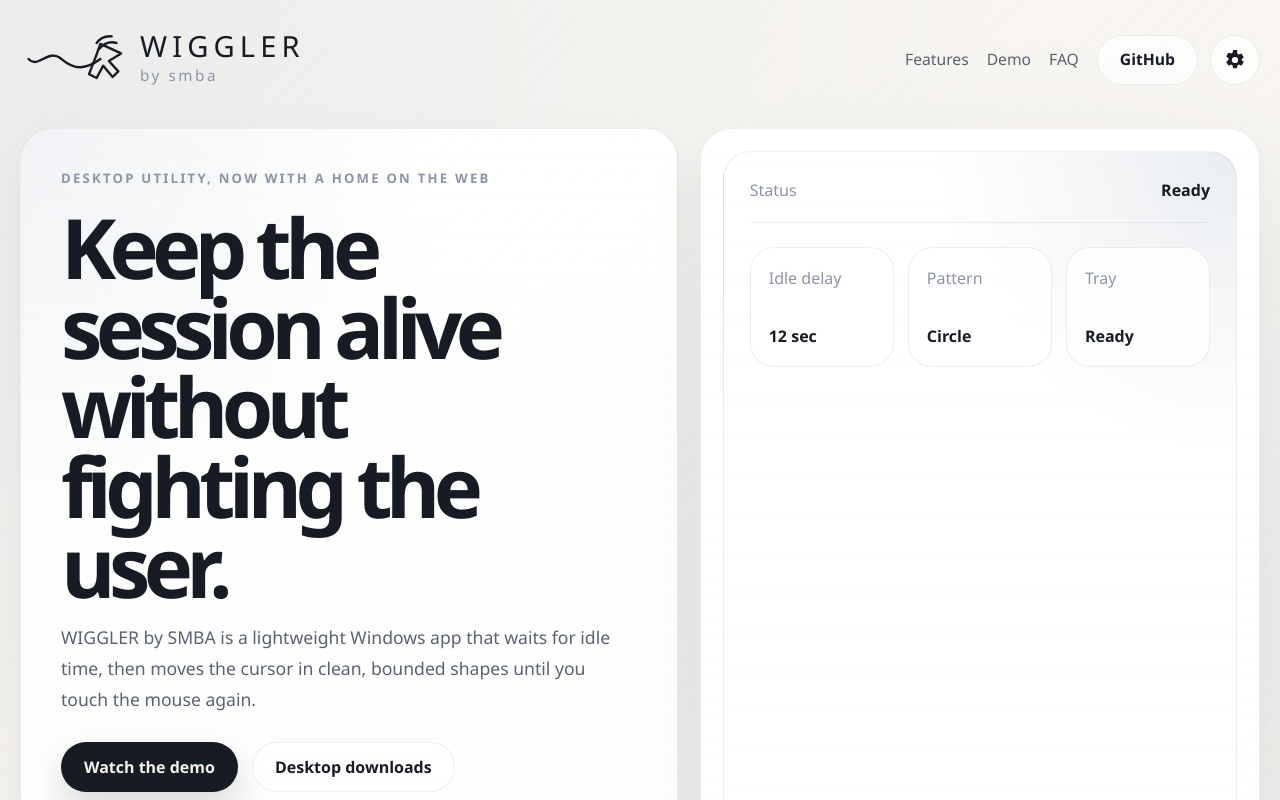
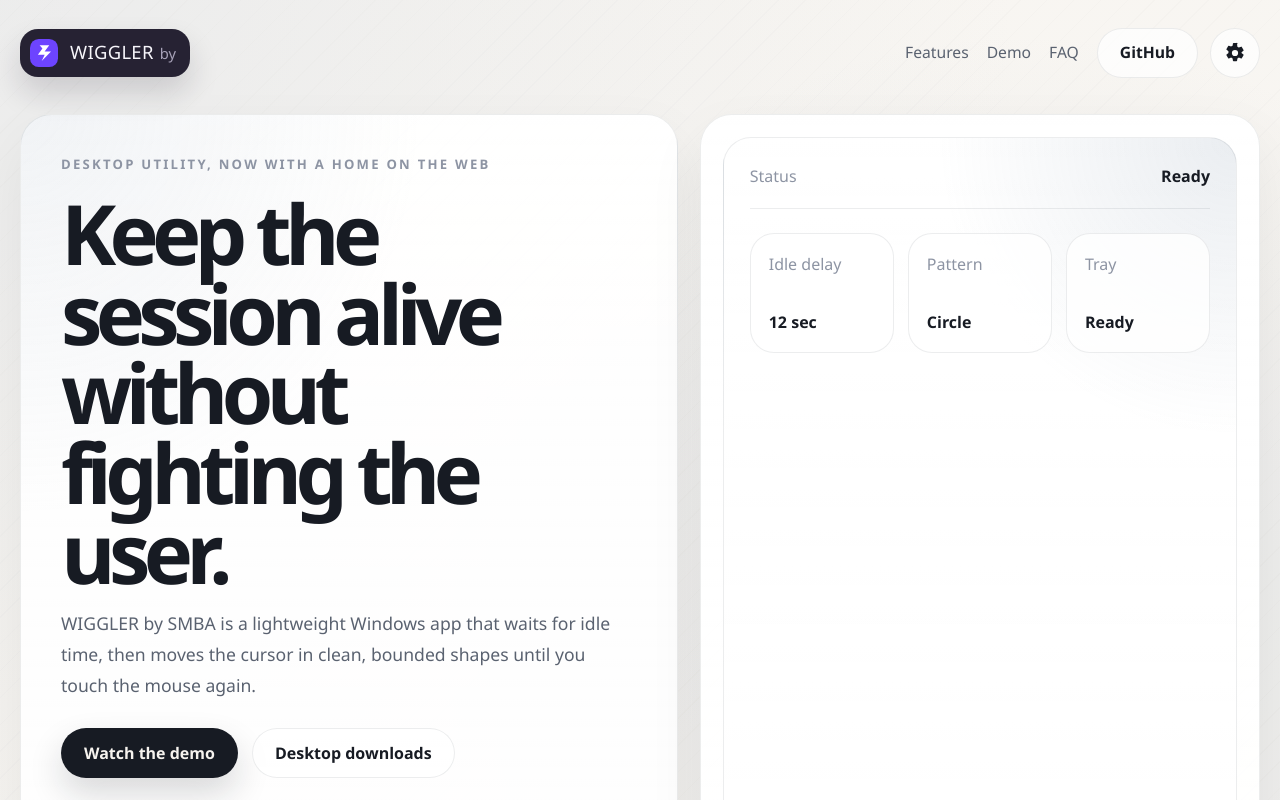
Before and after one commit to smba11/Wiggler, a React (Vite) app in the folder website/: page / in a window 1280 px wide. Shown: the top 800 px of the page. Built offline with nearby package versions, Linux system fonts and the light colour scheme.

Commit message:
Align website brand lockup

```diff
--- a/website/src/App.css
+++ b/website/src/App.css
@@ -16,27 +16,36 @@
 .brand-lockup {
   display: flex;
   align-items: center;
+  padding: 10px 14px 10px 10px;
+  border-radius: 18px;
+  background: #262233;
+  box-shadow: 0 16px 30px rgba(30, 24, 42, 0.16);
 }
 
 .brand-stack {
   display: flex;
   align-items: center;
-  gap: 16px;
+  gap: 12px;
 }
 
 .brand-mark {
-  width: 104px;
-  height: 64px;
+  width: 28px;
+  height: 28px;
+  flex: 0 0 auto;
 }
 
 .brand-mark svg {
   width: 100%;
   height: 100%;
-  fill: none;
-  stroke: var(--ink);
-  stroke-linecap: round;
-  stroke-linejoin: round;
-  stroke-width: 5;
+  display: block;
+}
+
+.brand-mark rect {
+  fill: #6d44ff;
+}
+
+.brand-mark path {
+  fill: #ffffff;
 }
 
 .wordmark,
@@ -48,24 +57,23 @@
 
 .wordmark-wrap {
   display: flex;
-  flex-direction: column;
-  align-items: flex-start;
-  gap: 0.2rem;
+  align-items: baseline;
+  gap: 6px;
 }
 
 .wordmark {
   font-family: var(--font-display);
-  font-size: 1.82rem;
-  line-height: 0.96;
-  letter-spacing: 0.32rem;
-  color: var(--ink);
+  font-size: 1.15rem;
+  line-height: 1;
+  letter-spacing: 0.02rem;
+  color: #f7f6fb;
 }
 
 .submark {
-  font-size: 0.95rem;
-  letter-spacing: 0.16rem;
+  font-size: 0.92rem;
+  letter-spacing: 0.01rem;
   text-transform: lowercase;
-  color: var(--muted);
+  color: #a7a2b8;
 }
 
 .topnav {
@@ -655,12 +663,11 @@
   }
 
   .brand-stack {
-    align-items: flex-start;
+    align-items: center;
   }
 
   .wordmark {
-    font-size: 1.48rem;
-    letter-spacing: 0.22rem;
+    font-size: 1.02rem;
   }
 
   .hero-copy,
--- a/website/src/App.jsx
+++ b/website/src/App.jsx
@@ -1546,16 +1546,14 @@
         <div className="brand-lockup" aria-label="WIGGLER by SMBA">
           <div className="brand-stack">
             <div className="brand-mark" aria-hidden="true">
-              <svg viewBox="0 0 220 108">
-                <path d="M 18 52 C 38 74, 60 28, 88 52 S 140 74, 170 52" />
-                <path d="M 162 18 Q 174 2 194 4" />
-                <path d="M 168 30 Q 184 12 204 18" />
-                <path d="M 170 20 L 214 40 L 188 56 L 208 78 L 196 90 L 176 66 L 162 92 L 146 84 L 160 48 Z" />
+              <svg viewBox="0 0 32 32">
+                <rect x="0" y="0" width="32" height="32" rx="10" />
+                <path d="M 11 7 L 22 7 L 16.7 14.3 L 24 14.3 L 13.4 25 L 16.8 17.9 L 9 17.9 L 14.2 10.9 Z" />
               </svg>
             </div>
             <div className="wordmark-wrap">
               <p className="wordmark">WIGGLER</p>
-              <p className="submark">by smba</p>
+              <p className="submark">by</p>
             </div>
           </div>
         </div>
```
